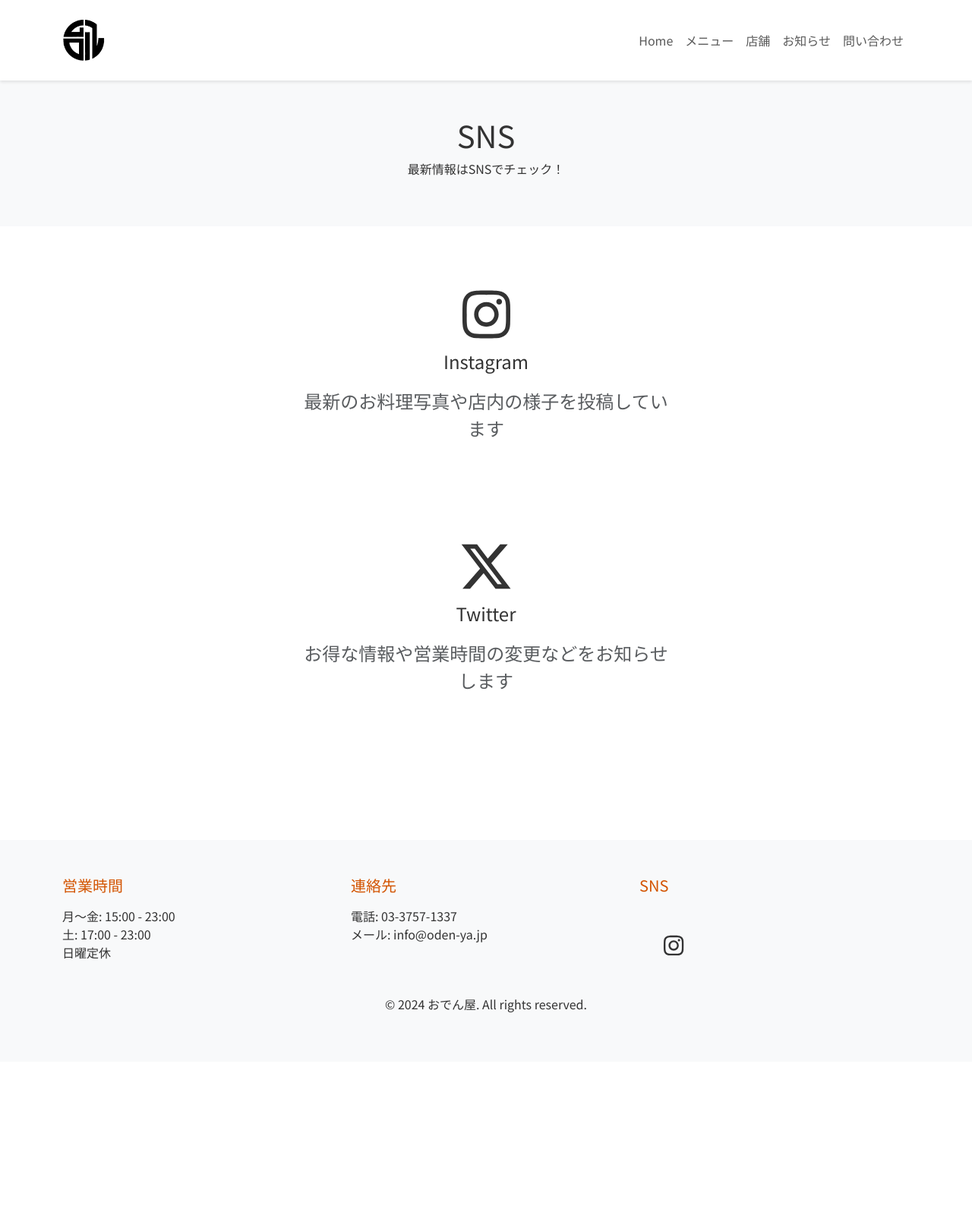
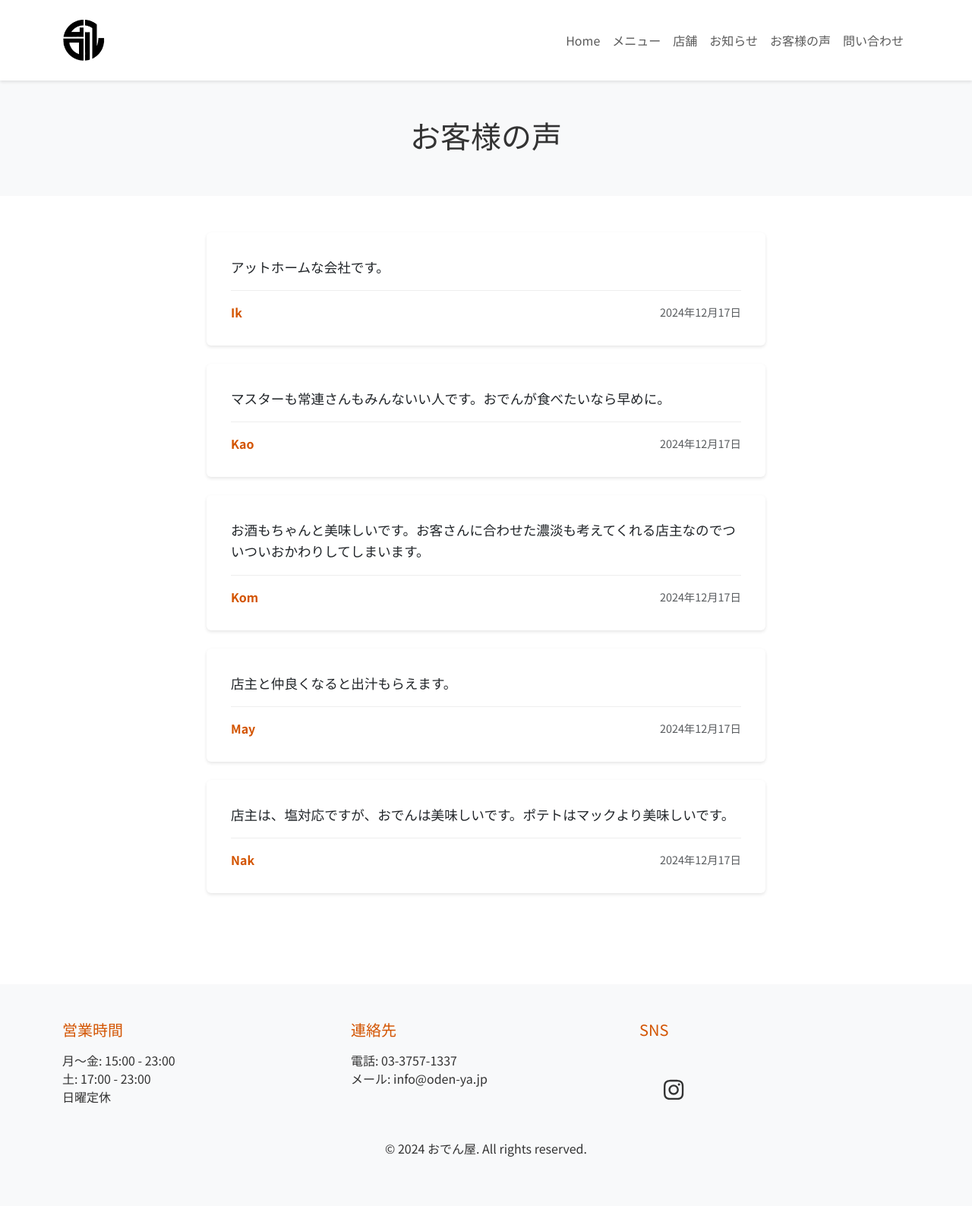
Before and after one commit to shotarok-xx/daihachi, a Flask app: page /social in a window 1280 px wide. Shown: the whole page at 76% size. Before the commit the page ends 1333 px from the top, so only its background shows below. Run offline with Flask 3, Linux system fonts and the light colour scheme; data comes from the database, SQL or seed files in the repository; both versions use the stored data as it was after the commit.

Commit message:
Agent query: レビューページは正しく表示され、すべてのお客様の声が表示されていますか？
Add customer reviews feature with new model, routes, templates, and styles.

Screenshot: https://storage.googleapis.com/screenshot-production-us-central1/b5b41d46-52fd-438d-9fff-679394ed4de6/6b06605b-14ef-4bec-ab69-0451168e52aa.jpg

```diff
--- a/app.py
+++ b/app.py
@@ -17,7 +17,7 @@ app.config["SQLALCHEMY_ENGINE_OPTIONS"] = {
 }
 db.init_app(app)
 
-from models import MenuItem, NewsPost, ContactMessage
+from models import MenuItem, NewsPost, ContactMessage, Review
 
 @app.route('/')
 def home():
@@ -41,6 +41,11 @@ def news():
     posts = NewsPost.query.order_by(NewsPost.date.desc()).all()
     return render_template('news.html', posts=posts)
 @app.route('/social')
+@app.route('/reviews')
+def reviews():
+    reviews = Review.query.order_by(Review.date.desc()).all()
+    return render_template('reviews.html', reviews=reviews)
+
 def social():
     return render_template('social.html')
 
@@ -72,6 +77,35 @@ def contact():
     return render_template('contact.html')
 
 def add_sample_data():
+    # Sample reviews
+    reviews = [
+        Review(
+            author="Nak",
+            content="店主は、塩対応ですが、おでんは美味しいです。ポテトはマックより美味しいです。"
+        ),
+        Review(
+            author="May",
+            content="店主と仲良くなると出汁もらえます。"
+        ),
+        Review(
+            author="Kom",
+            content="お酒もちゃんと美味しいです。お客さんに合わせた濃淡も考えてくれる店主なのでついついおかわりしてしまいます。"
+        ),
+        Review(
+            author="Kao",
+            content="マスターも常連さんもみんないい人です。おでんが食べたいなら早めに。"
+        ),
+        Review(
+            author="Ik",
+            content="アットホームな会社です。"
+        )
+    ]
+
+    for review in reviews:
+        existing = Review.query.filter_by(author=review.author).first()
+        if not existing:
+            db.session.add(review)
+
     # Sample menu items - Oden
     oden_items = [
         MenuItem(name='大根', name_jp='だいこん', description='じっくり煮込んだ大根です', price=200, category='oden', featured=True),
--- a/static/css/style.css
+++ b/static/css/style.css
@@ -277,3 +277,41 @@ body {
 .more-photos i {
     margin-bottom: 1rem;
 }
+
+/* Reviews styles */
+.review-card {
+    transition: transform 0.3s ease;
+}
+
+.review-card:hover {
+    transform: translateY(-5px);
+}
+
+.review-content {
+    position: relative;
+    padding: 1rem;
+}
+
+.review-text {
+    font-size: 1.1rem;
+    line-height: 1.6;
+    margin-bottom: 1rem;
+}
+
+.review-meta {
+    display: flex;
+    justify-content: space-between;
+    align-items: center;
+    margin-top: 1rem;
+    padding-top: 1rem;
+    border-top: 1px solid #eee;
+}
+
+.review-meta .author {
+    font-weight: bold;
+    color: #d35400;
+}
+
+.review-meta .date {
+    font-size: 0.9rem;
+}
--- a/templates/base.html
+++ b/templates/base.html
@@ -30,6 +30,9 @@
                     </li>
                     <li class="nav-item">
                         <a class="nav-link" href="{{ url_for('news') }}">お知らせ</a>
+                    </li>
+                    <li class="nav-item">
+                        <a class="nav-link" href="{{ url_for('reviews') }}">お客様の声</a>
                     </li>
                     <li class="nav-item">
                         <a class="nav-link" href="{{ url_for('contact') }}">問い合わせ</a>
--- /dev/null
+++ b/templates/reviews.html
@@ -0,0 +1,33 @@
+{% extends "base.html" %}
+
+{% block content %}
+<div class="reviews-header py-5 bg-light">
+    <div class="container">
+        <h1 class="text-center">お客様の声</h1>
+    </div>
+</div>
+
+<section class="reviews-section py-5">
+    <div class="container">
+        <div class="row">
+            <div class="col-md-8 offset-md-2">
+                {% for review in reviews %}
+                <div class="review-card mb-4">
+                    <div class="card">
+                        <div class="card-body">
+                            <div class="review-content">
+                                <p class="review-text mb-3">{{ review.content }}</p>
+                                <div class="review-meta">
+                                    <span class="author">{{ review.author }}</span>
+                                    <span class="date text-muted">{{ review.date.strftime('%Y年%m月%d日') }}</span>
+                                </div>
+                            </div>
+                        </div>
+                    </div>
+                </div>
+                {% endfor %}
+            </div>
+        </div>
+    </div>
+</section>
+{% endblock %}
```
Also changed, not shown: models.py (+7 -0 lines), instance/oden.db.
